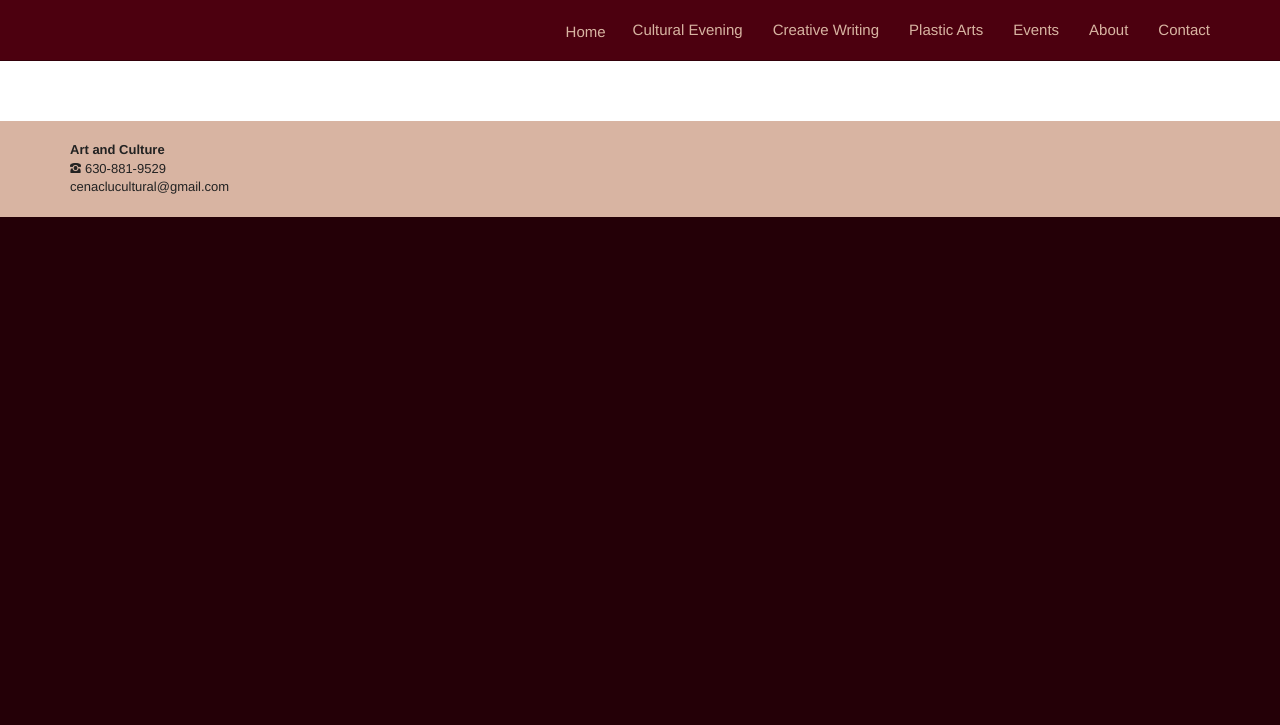
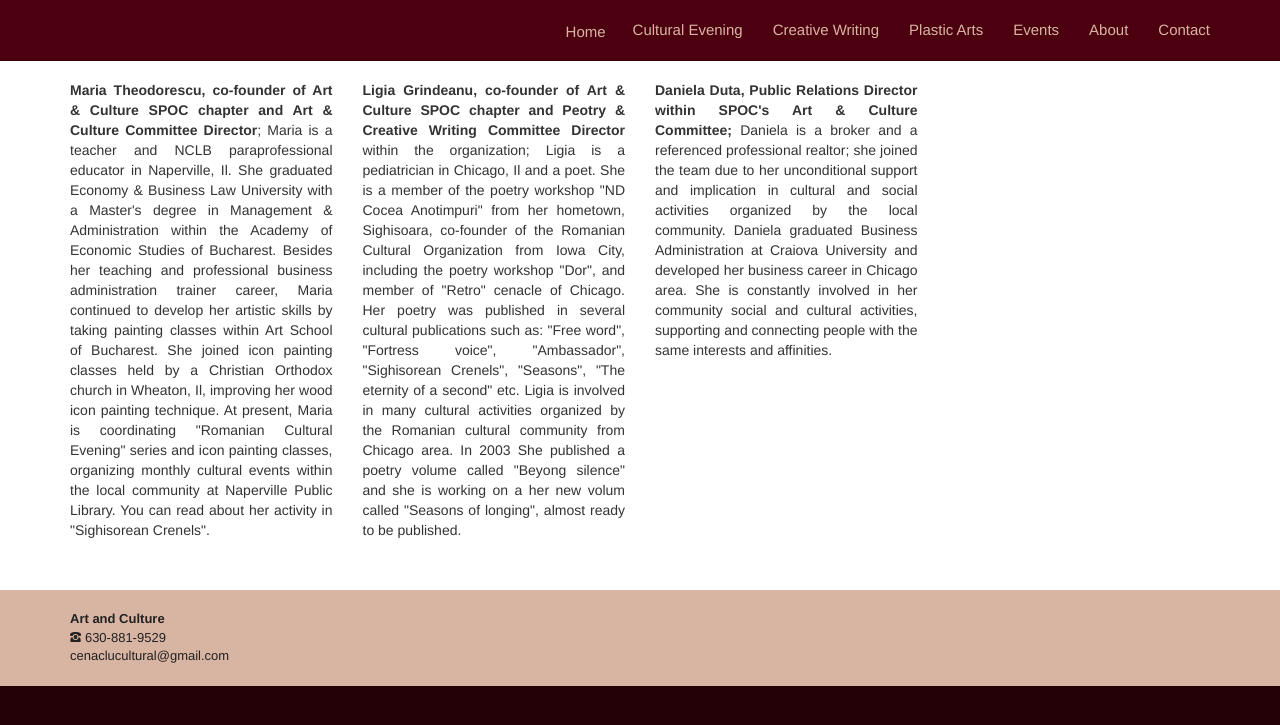
Before and after one commit to adrianth/culteve, a Jekyll site: the page built from en/about.html, in a window 1280 px wide. Shown: the top 725 px of the page. Built offline with Jekyll 4.4.1, drawn with Linux system fonts in a browser that asks for light colours.

Commit message:
Update about page

```diff
--- a/en/about.html
+++ b/en/about.html
@@ -7,7 +7,28 @@ title: About
 <br>
 <div class="container">
     <div class="row">
-        <div class="col-sm-12">
+        <div class="col-sm-3">
+            <p style="text-align: justify">
+            <strong>Maria Theodorescu, co-founder of Art & Culture SPOC chapter and Art & Culture Committee Director</strong>; Maria is a teacher and NCLB paraprofessional educator in Naperville, Il. She graduated Economy & Business Law University with a Master's degree in Management & Administration within the Academy of Economic Studies of Bucharest. Besides her teaching and professional business administration trainer career, Maria continued to develop her artistic skills by taking painting classes within Art School of Bucharest. She joined icon painting classes held by a Christian Orthodox church in Wheaton, Il, improving her wood icon painting technique. At present, Maria is coordinating "Romanian Cultural Evening" series and icon painting classes, organizing monthly cultural events within the local community at Naperville Public Library. You can read about her activity in "Sighisorean Crenels".       </p>
+
+
+        </div>
+        <div class="col-sm-3">
+             <p style="text-align: justify">
+                <strong>Ligia Grindeanu, co-founder of Art & Culture SPOC chapter and Peotry & Creative Writing Committee Director</strong> within the organization; Ligia is a pediatrician in Chicago, Il and a poet. She is a member of the poetry workshop "ND Cocea Anotimpuri" from her hometown, Sighisoara, co-founder of the Romanian Cultural Organization from Iowa City, including the poetry workshop "Dor", and member of "Retro" cenacle of Chicago. Her poetry was published in several cultural publications such as: "Free word", "Fortress voice", "Ambassador", "Sighisorean Crenels", "Seasons", "The eternity of a second" etc. Ligia is involved in many cultural activities organized by the Romanian cultural community from Chicago area. In 2003 She published a poetry volume called "Beyong silence" and she is working on a her new volum called "Seasons of longing", almost ready to be published. </p>
+
+
+            </p>
+        </div>
+        <div class="col-sm-3">
+            <p style="text-align: justify">
+            <strong>Daniela Duta, Public Relations Director within SPOC's Art & Culture Committee;</strong> Daniela is a broker and a referenced professional realtor; she joined the team due to her unconditional support and implication in cultural and social activities organized by the local community. Daniela graduated Business Administration at Craiova University and developed her business career in Chicago area. She is constantly involved in her community social and cultural activities, supporting and connecting people with the same interests and affinities.
+
+            </p>
+
+
+        </div>
+        <div class="col-sm-3">
 
         </div>
     </div>
```
